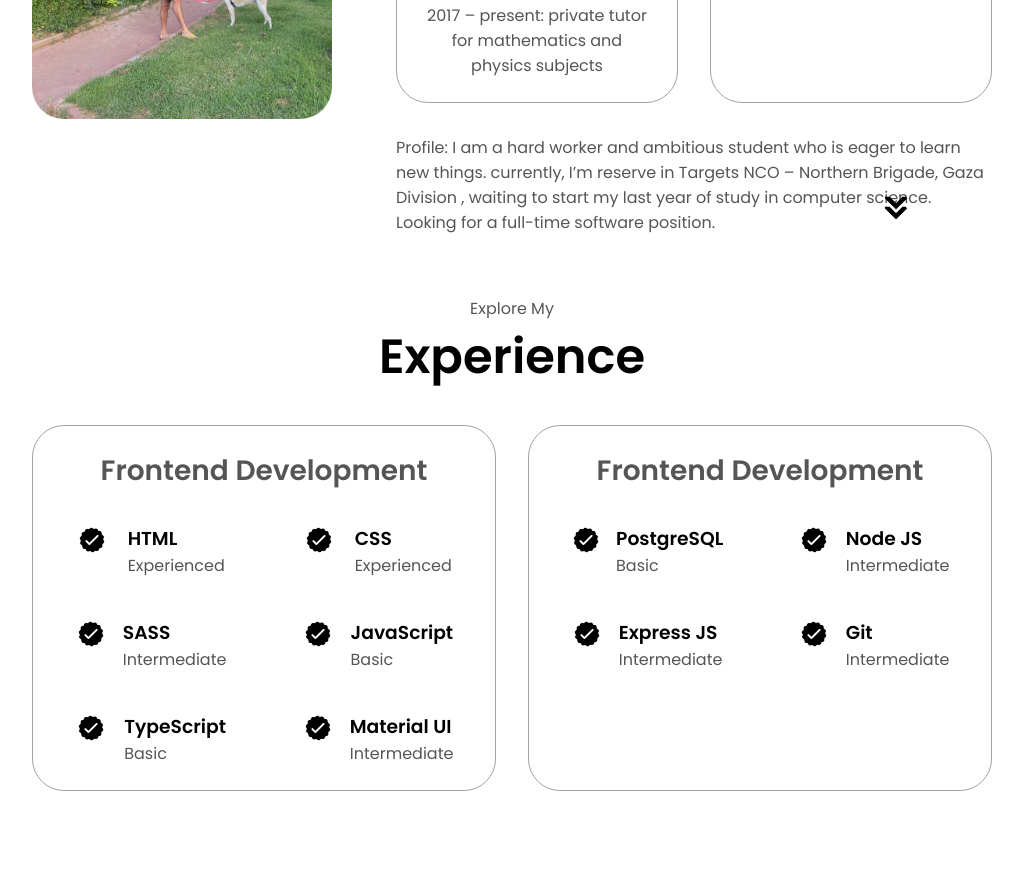
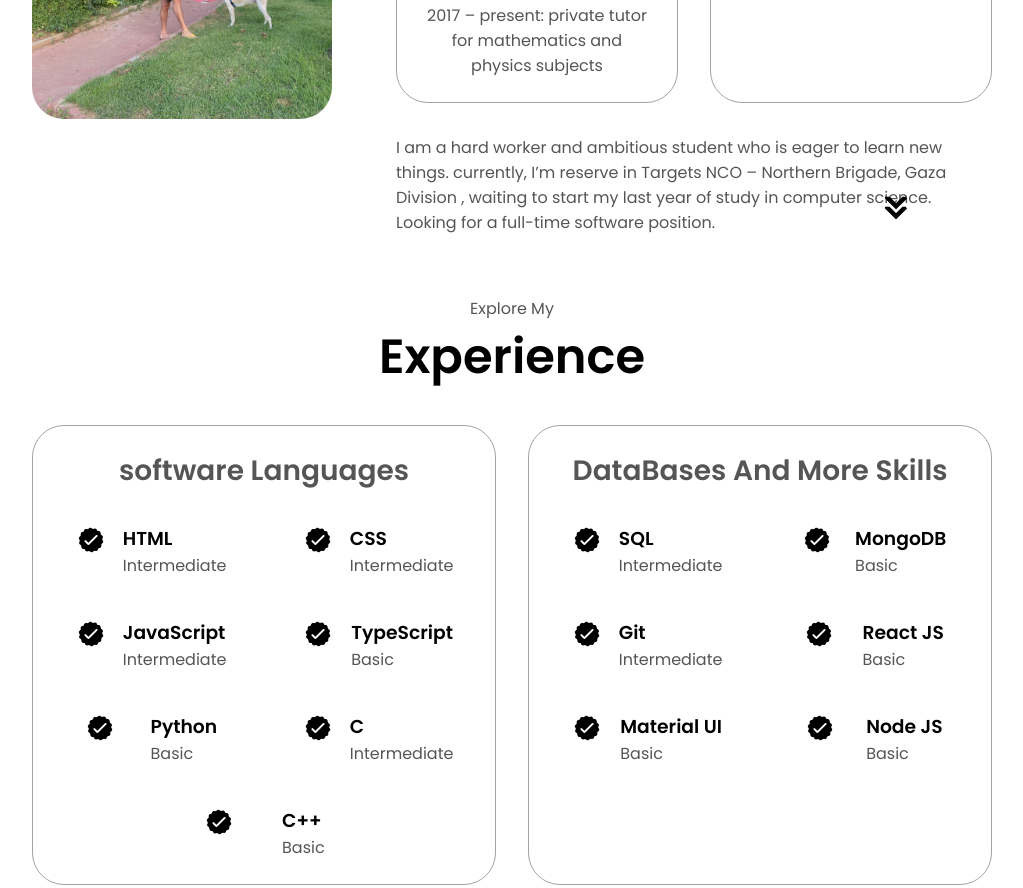
Before and after one commit to omerpeled6/Portfolio, a plain HTML site: page index.html in a window 1280 px wide. Shown: the part 1400-2288 px from the top of the page, without its empty margins (128-1151 px from the left). Drawn offline with Linux system fonts and the light colour scheme.

Commit message:
Finished Website Tutorial

```diff
--- a/index.html
+++ b/index.html
@@ -81,7 +81,7 @@
                     </div>
                 </div>
                 <div class="text-container">
-                    <p>Profile: I am a hard worker and ambitious student who is eager to learn new things. currently, I’m reserve in Targets NCO – Northern Brigade, Gaza Division , waiting to start my last year of study in computer science. Looking for a full-time software position.</p>
+                    <p>I am a hard worker and ambitious student who is eager to learn new things. currently, I’m reserve in Targets NCO – Northern Brigade, Gaza Division , waiting to start my last year of study in computer science. Looking for a full-time software position.</p>
                 </div>
             </div>
         </div>
@@ -93,7 +93,7 @@
     <div class="experience-details-container">
         <div class="about-containers">
         <div class="details-container">
-              <h2 class="experience-sub-title">Frontend Development</h2>
+            <h2 class="experience-sub-title">software Languages</h2>
             <div class="article-container">
             <article>
                 <img
@@ -103,7 +103,7 @@
                 />
                 <div>
                 <h3>HTML</h3>
-                    <p>Experienced</p>
+                <p>Intermediate</p>
                 </div>
             </article>
             <article>
@@ -114,17 +114,6 @@
                 />
                 <div>
                 <h3>CSS</h3>
-                    <p>Experienced</p>
-                  </div>
-                </article>
-                <article>
-                  <img
-                    src="./assets/checkmark.png"
-                    alt="Experience icon"
-                    class="icon"
-                  />
-                  <div>
-                    <h3>SASS</h3>
                 <p>Intermediate</p>
                 </div>
             </article>
@@ -136,7 +125,7 @@
                 />
                 <div>
                 <h3>JavaScript</h3>
-                    <p>Basic</p>
+                <p>Intermediate</p>
                 </div>
             </article>
             <article>
@@ -157,23 +146,7 @@
                 class="icon"
                 />
                 <div>
-                    <h3>Material UI</h3>
-                    <p>Intermediate</p>
-                  </div>
-                </article>
-              </div>
-            </div>
-            <div class="details-container">
-              <h2 class="experience-sub-title">Frontend Development</h2>
-              <div class="article-container">
-                <article>
-                  <img
-                    src="./assets/checkmark.png"
-                    alt="Experience icon"
-                    class="icon"
-                  />
-                  <div>
-                    <h3>PostgreSQL</h3>
+                <h3>Python</h3>
                 <p>Basic</p>
                 </div>
             </article>
@@ -184,7 +157,7 @@
                 class="icon"
                 />
                 <div>
-                    <h3>Node JS</h3>
+                <h3>C</h3>
                 <p>Intermediate</p>
                 </div>
             </article>
@@ -195,8 +168,35 @@
                 class="icon"
                 />
                 <div>
-                    <h3>Express JS</h3>
+                <h3>C++</h3>
+                <p>Basic</p>
+                </div>
+            </article>
+            </div>
+        </div>
+        <div class="details-container">
+            <h2 class="experience-sub-title">DataBases And More Skills</h2>
+            <div class="article-container">
+            <article>
+                <img
+                src="./assets/checkmark.png"
+                alt="Experience icon"
+                class="icon"
+                />
+                <div>
+                <h3>SQL</h3>
                 <p>Intermediate</p>
+                </div>
+            </article>
+            <article>
+                <img
+                src="./assets/checkmark.png"
+                alt="Experience icon"
+                class="icon"
+                />
+                <div>
+                <h3>MongoDB</h3>
+                <p>Basic</p>
                 </div>
             </article>
             <article>
@@ -210,6 +210,39 @@
                 <p>Intermediate</p>
                 </div>
             </article>
+            <article>
+                <img
+                src="./assets/checkmark.png"
+                alt="Experience icon"
+                class="icon"
+                />
+                <div>
+                <h3>React JS</h3>
+                <p>Basic</p>
+                </div>
+            </article>
+            <article>
+                <img
+                src="./assets/checkmark.png"
+                alt="Experience icon"
+                class="icon"
+                />
+                <div>
+                <h3>Material UI</h3>
+                <p>Basic</p>
+                </div>
+            </article>
+            <article>
+                <img
+                src="./assets/checkmark.png"
+                alt="Experience icon"
+                class="icon"
+                />
+                <div>
+                <h3>Node JS</h3>
+                <p>Basic</p>
+                </div>
+            </article>
             </div>
         </div>
         </div>
@@ -220,7 +253,6 @@
         class="icon arrow"
         onclick="location.href='./#projects'"
     />
-      </section>
     <section id="projects">
         <p class="section__text__p1">Browse My Recent</p>
         <h1 class="title">Projects</h1>
@@ -274,8 +306,8 @@
                 <p><a href="mailto:opeled6@gmail.com"></a>opeled6@gmail.com</p>
             </div>
             <div class="contact-info-container">
-                <img src="./assets/linkedin.png" alt="LinkdIn icon" class="icon contact-icon">
-                <p><a href="https://www.linkedin.com/in/omer-peled6/"></a>LinkedIn</p>
+                <img src="./assets/phone.png" alt="Phone icon" class="icon contact-icon">
+                <p>972+ 50-833-4100</p>
             </div>
         </div>
     </section>
@@ -295,3 +327,8 @@
     <script src="script.js"></script>
 </body>
 </html>
+
+
+<!-- time 2:10 Netlify -->
+
+<!-- (SQL, Python, C, C#, C++, Java, MongoDB , React , HTML , CSS , JS) -->
```
Also changed, not shown: assets/about-pic.png (deleted), assets/phone.png (added), assets/profile-pic-2.png (deleted), assets/profile-pic.png (deleted), 2 other files. Lines whose indentation alone changed are shown as unchanged.
